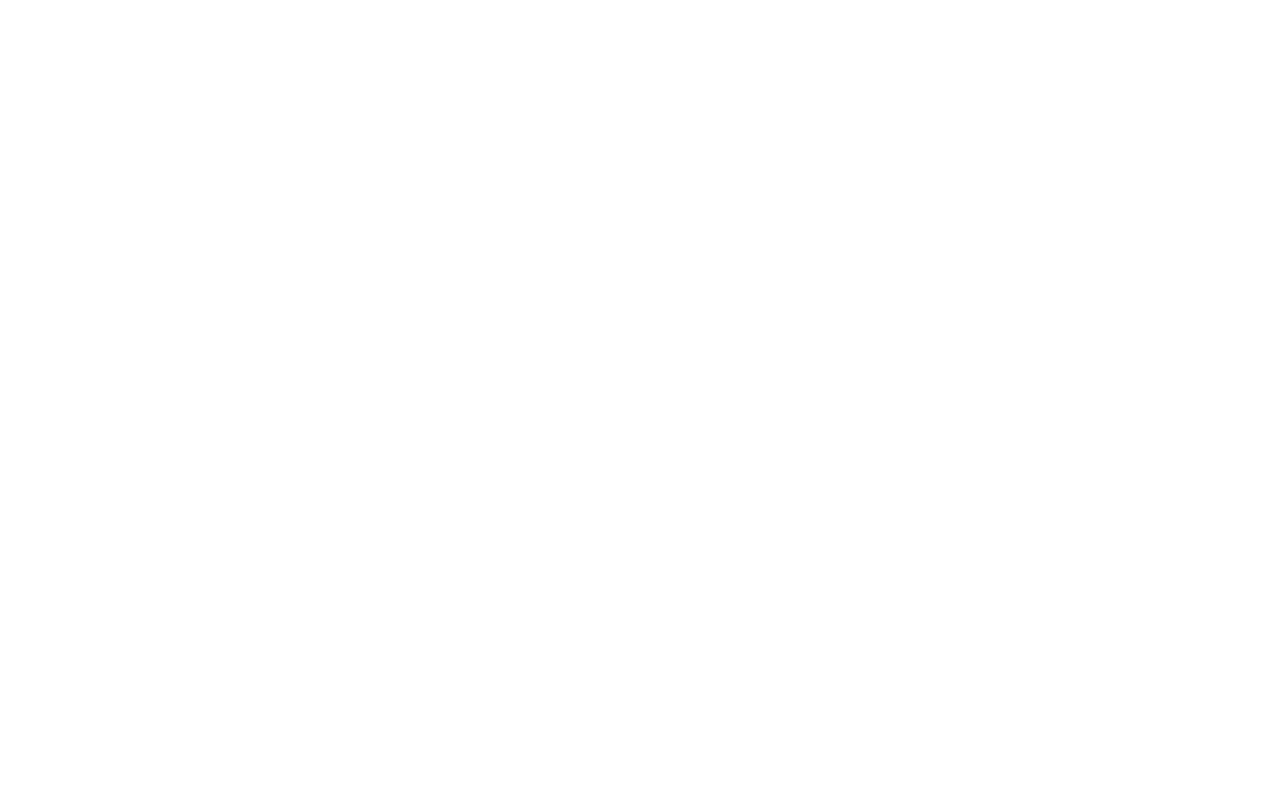
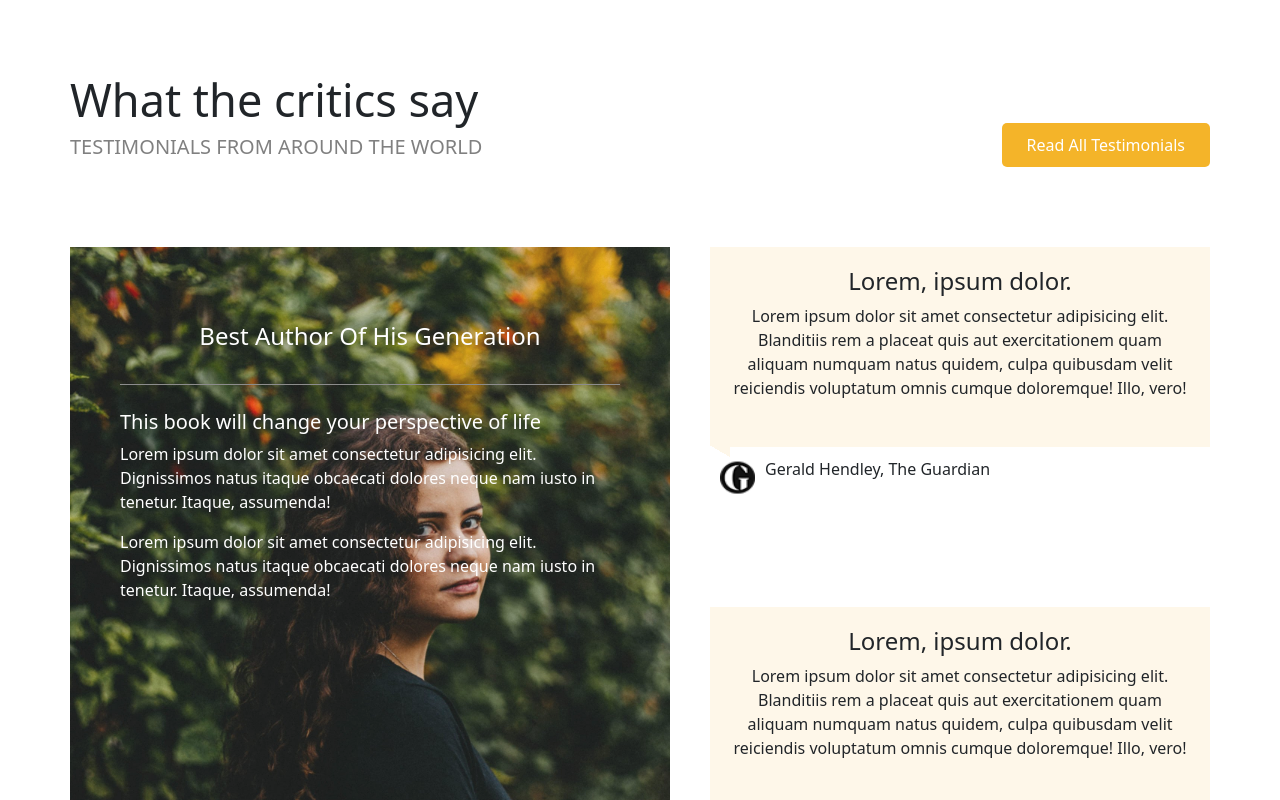
Before and after one commit to MattiaM99/proj-html-vuejs, a Vue app: page / in a window 1280 px wide. Shown: the part 1980-2780 px from the top of the page. Before the commit the page ends 1953 px from the top, so only its background shows below. Built offline with nearby package versions, Linux system fonts and the light colour scheme.

Commit message:
fine sezione critics

```diff
--- a/src/App.vue
+++ b/src/App.vue
@@ -3,7 +3,7 @@
     <Header/>
     <AboutAuthor/>
     <AudioBook/>
-
+    <Review/>
   </div>
 </template>
 
@@ -11,13 +11,15 @@
 import Header from './components/Header.vue'
 import AboutAuthor from './components/AboutAuthor.vue'
 import AudioBook from './components/AudioBook.vue'
+import Review from './components/Review.vue'
 
 export default {
   name: 'App',
   components: {
     Header,
     AboutAuthor,
-    AudioBook
+    AudioBook,
+    Review
   }
 }
 </script>
--- /dev/null
+++ b/src/components/Review.vue
@@ -0,0 +1,129 @@
+<template>
+  <div class="container review-container">
+    <div class="review-title d-flex justify-content-between align-items-end">
+      <div class="title-left">
+        <h2>What the critics say</h2>
+        <h3>TESTIMONIALS FROM AROUND THE WORLD</h3>
+      </div>
+      <div class="title-right ">
+        <button>Read All Testimonials</button>
+      </div>
+    </div>
+    <div class="review-main d-flex justify-content-between">
+      <div class="review-main-l">
+        <div class="rev-main-l-title text-center">
+          <h4>Best Author Of His Generation</h4>
+        </div>
+        <div class="rev-main-l-desc">
+          <h6>This book will change your perspective of life</h6>
+          <p>Lorem ipsum dolor sit amet consectetur adipisicing elit. Dignissimos natus itaque obcaecati dolores neque nam iusto in tenetur. Itaque, assumenda!</p>
+          <p>Lorem ipsum dolor sit amet consectetur adipisicing elit. Dignissimos natus itaque obcaecati dolores neque nam iusto in tenetur. Itaque, assumenda!</p>
+        </div>
+      </div>
+      <div class="review-main-r">
+        <ul>
+          <li>
+            <div class="box text-center">
+              <h4>Lorem, ipsum dolor.</h4>
+              <p>Lorem ipsum dolor sit amet consectetur adipisicing elit. Blanditiis rem a placeat quis aut exercitationem quam aliquam numquam natus quidem, culpa quibusdam velit reiciendis voluptatum omnis cumque doloremque! Illo, vero!</p>
+            </div>
+            <div class="journal d-flex justify-content-start ">
+              <img src="../assets/img/theguardian-xsmall.png" alt="">
+              <p>Gerald Hendley, The Guardian</p>
+            </div>
+          </li>
+          <li>
+            <div class="box text-center">
+              <h4>Lorem, ipsum dolor.</h4>
+              <p>Lorem ipsum dolor sit amet consectetur adipisicing elit. Blanditiis rem a placeat quis aut exercitationem quam aliquam numquam natus quidem, culpa quibusdam velit reiciendis voluptatum omnis cumque doloremque! Illo, vero!</p>
+            </div>
+            <div class="journal d-flex justify-content-start ">
+              <img src="../assets/img/globe-xsmall.png" alt="">
+              <p>Mary Maxey, The Globe and Mail</p>
+            </div>
+          </li>
+        </ul>
+      </div>
+    </div>
+  </div>
+</template>
+
+<script>
+export default {
+  name:"Review"
+}
+</script>
+
+<style lang="scss" scoped>
+  .review-container{
+    padding: 100px 0;
+    h2{
+      font-size: 45px;
+    }
+    h3{
+      font-size: 20px;
+      color: grey;
+    }
+    button{
+      background-color: #F4B429;
+      color: white;
+      padding: 10px 25px;
+      border: 0;
+      border-radius: 5px;
+    }
+    .review-main{
+      margin-top: 80px;
+      .review-main-l{
+        min-height: 600px;
+        width: 600px;
+        border-radius: 0 0 50px 0;
+        padding: 50px;
+        background-image: url("../assets/img/testimonial2-2x.jpg");
+        opacity: 0.9;
+        background-size: cover;
+        color: white;
+        .rev-main-l-title{
+          padding: 25px 0;
+          margin-bottom: 25px ;
+          border-bottom: 1px solid gray;
+        }
+        h6{
+          font-size: 20px;
+        }
+      }
+      .review-main-r{
+        ul{
+          list-style: none;
+          li{
+            margin-bottom: 100px;
+            .box{
+              position: relative;
+              background-color: #FEF7E9;
+              min-height: 200px;
+              width: 500px;
+              padding: 20px;
+            }
+            .box::after{
+              content: '';
+              position: absolute;
+              bottom: -10px;
+              left: 0;
+              width: 20px;
+              height: 20px;
+              background: linear-gradient(30deg, white 10px, transparent 0%), linear-gradient(0deg, #FEF7E9 10px, transparent 0%);
+              background-size: 20px;
+            }
+            .journal{
+              padding: 10px;
+              img{
+                width: 35px;
+                height: 40px;
+                margin-right: 10px;
+              }
+            }
+          }
+        }
+      }
+    }
+  }
+</style>
```
